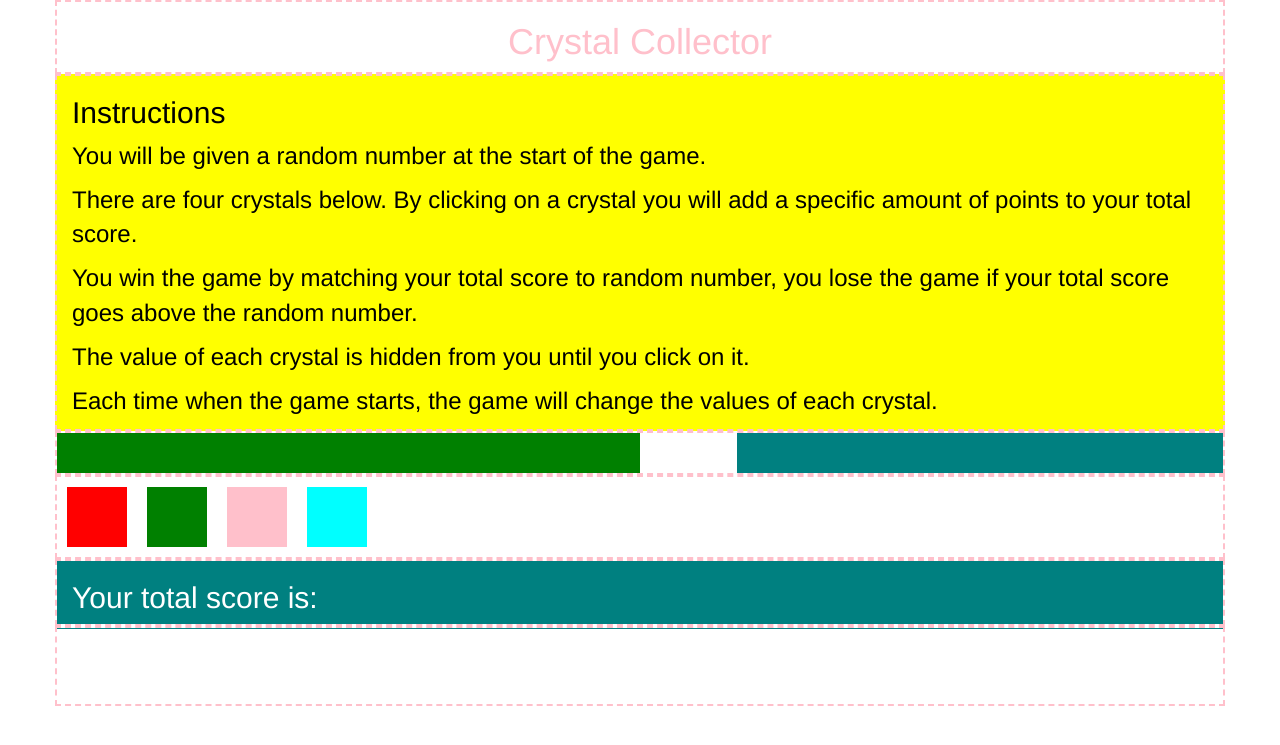
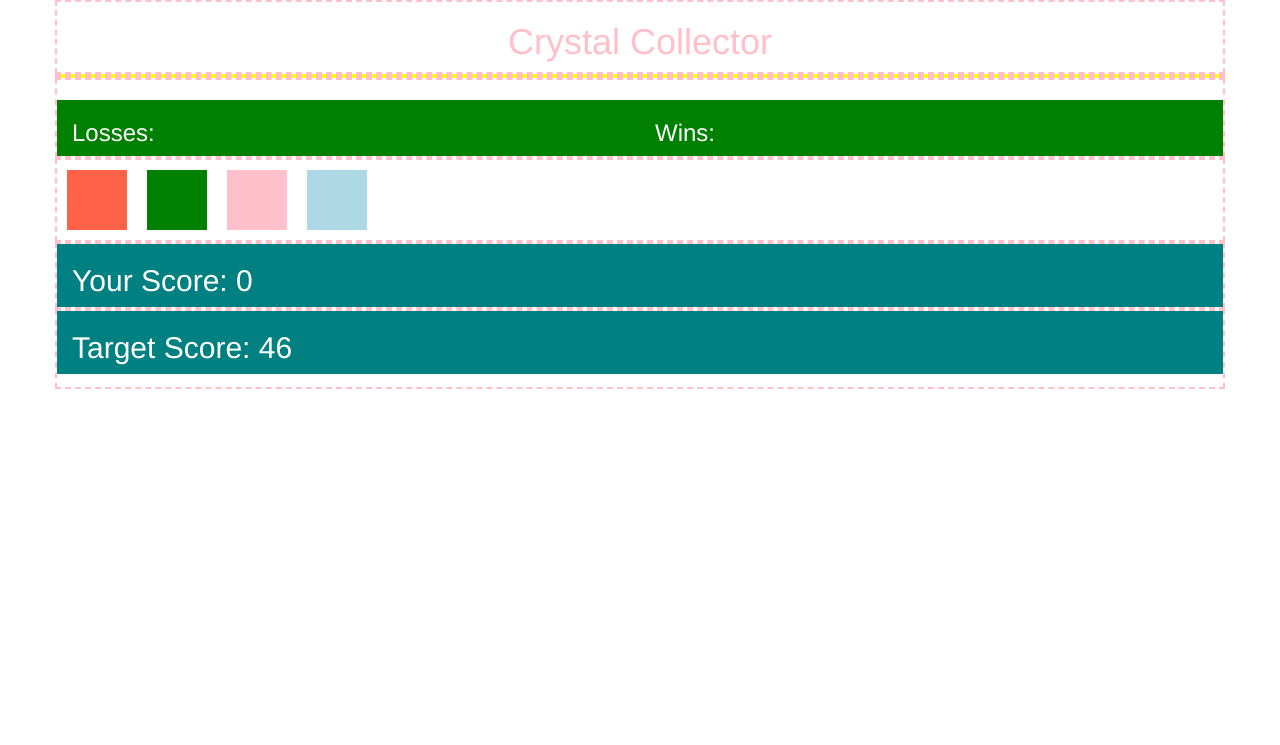
Before and after one commit to mstorino/week-4-game, a PHP site: page / in a window 1280 px wide. Shown: the top 745 px of the page. Run offline with PHP 8.4, Linux system fonts and the light colour scheme; some libraries are stand-ins or nearby versions.

Commit message:
add .js to make game work

```diff
--- a/assets/css/style.css
+++ b/assets/css/style.css
@@ -1,3 +1,6 @@
+.hidden {
+	display:none;
+}
 body {
 	color: white;
 }
@@ -34,7 +37,7 @@ p {font-size: 24px;
 }
 
 .jewelOne {
-	background-color: red;
+	background-color: tomato;
 }
 
 .jewelTwo {
@@ -46,7 +49,7 @@ p {font-size: 24px;
 }
 
 .jewelFour {
-	background-color: aqua;
+	background-color: lightblue;
 }
 
 .row {border: 2px dashed pink;}
--- a/assets/javascript/game.js
+++ b/assets/javascript/game.js
@@ -1,37 +1,99 @@
-// 1. put value in .score
-// 2. give value to each jewel
-// 3. click jewel
-// 4. add value of jewel to the .totalScoreNumber
-// 5. continue to add value of jewel to .totalScoreNumber everytime it's clicked
-// 6. end game when the value of .totalScoreNumber equals the value of .score or value of .totalScoreNumber is greater than the value of .score
-// 7. if .totalScoreNumber equals value of .score say "You Win" in .scoreboard
-// 8. if .totalScoreNumber is greater than value of .score say "You lose" in .scoreboard
-// 9. if .totalScoreNumber equals value of .score add 1 to wins in .scoreboard
-// 10. if .totalScoreNumber equals value of .score add 1 to losses .scoreboard
-// 11. empty .totalScoreNumber
 
+// Global Variables
+var lossCount = 0;
+var winCount = 0;
+var score = 0;
+var targetScore = 20;
 
+// Crystal Variables
+var crystal = {
+  blue:
+  {
+    name: "Blue",
+    value: 0
+  },
+  green:
+  {
+    name: "Green",
+    value: 0
+  },
+  red:
+  {
+    name: "Red",
+    value: 0
+  },
+  pink:
+  {
+    name: "Pink",
+    value: 0
+  }
+};
 
+start();
 
+//set game state
+function start() {
+	score = 0;
+	$("#score").html("<h2> Your Score: " + score);
+	crystalVal();
+	targetScoreVal();
+}
+//random math function to generate crystal values and targetscore
 
-// // variable list
-// var objectHere = [
-//     "for",
-//     "the",
-//     "it",
-//     "up",
-//     "in",
-//     "she"
-// ]
+function randomNum (min, max){
+	return Math.floor(Math.random() * (max-min + 1)) + min;
+};
 
-// var hangmanWord = "";
+//set random targetScore Value and render in html
+function targetScoreVal () {
+	targetScore = randomNum(20, 50);
+	$("#targetScore").html("<h2> Target Score: " + targetScore);
+}
 
+// assign random values to each jewel
+function crystalVal(){
+	crystal.blue.value = randomNum(1, 10);
+	crystal.green.value = randomNum(1, 10);
+	crystal.red.value = randomNum(1, 10);
+	crystal.pink.value = randomNum(1, 10);
+}
 
+// add value of jewel to #score everytime a jewel is clicked
 
-// function startGame(){
+function addValue (crystal) {
+	score += crystal.value;
+	checkWin();
+	$("#score").html("<h2> Your Score: " + score);
+}
 
-// }
+// end game when the score equals or exceeds totalscore
+function checkWin() {
+	if (score === targetScore) {
+		$("#scoreboard").html("<h2>Game Over. You won</h2>");
+		winCount++
+		$("#winCount").html("<h3>Wins: " + winCount + "</h3>");
+		start();
+	} else if (score > targetScore) {
+		$("#scoreboard").html("<h2>Game Over. You Lost</h2>");
+		lossCount++
+		$("#lossCount").html("<h3>Losses: " + lossCount + "</h3>");
+		start();
+	}
+}
 
+// Click Events: collect value of jewel onclick
+$("#red").click(function(){
+	addValue(crystal.red);
+});
 
+$("#pink").click(function(){
+	addValue(crystal.pink);
+});
 
-// startGame();
+$("#green").click(function(){
+	addValue(crystal.green);
+});
+
+$("#blue").click(function(){
+	addValue(crystal.blue);
+});
--- a/index.html
+++ b/index.html
@@ -5,8 +5,6 @@
 
   <meta charset="UTF-8">
   <title>Crystal Collector</title>
-
-
 
   <!-- Bootstrap stylesheet -->
   <link rel="stylesheet" href="https://maxcdn.bootstrapcdn.com/bootstrap/3.3.6/css/bootstrap.min.css">
@@ -35,7 +33,7 @@
 
     <div class="row instructions">
 
-      <div class="col-md-12">
+      <div class="col-md-12 hidden">
         <h2>Instructions</h2>
         <p> You will be given a random number at the start of the game. </p>
         <p> There are four crystals below. By clicking on a crystal you will add a specific amount of points to your total score. </p>
@@ -48,45 +46,44 @@
 
 
     <div class="row game">
-
-      <div class="col-md-6 green score">
+      <h1 id = "scoreboard"></h1>
+      <div class="col-md-6 green">
+        <h3 id="lossCount">Losses: </h3>
       </div> <!-- end col score -->
 
-      <div class="col-md-1">
-      </div> <!-- end col -->
-
-      <div class="col-md-5 teal scoreboard">
+      <div class="col-md-6 green">
+        <h3 id="winCount">Wins: </h3>
       </div> <!-- end col scoreboard -->
 
     </div> <!-- end  row -->
 
     <div class="row">
 
-      <div class="col-md-3 jewelOne">
+      <div class="col-md-3 jewelOne" id = "red">
       </div> <!-- end col red jewel -->
 
-      <div class="col-md-3 jewelTwo">
+      <div class="col-md-3 jewelTwo" id = "green">
       </div> <!-- end col blue jewel -->
 
-      <div class="col-md-3 jewelThree">
+      <div class="col-md-3 jewelThree" id = "pink">
       </div> <!-- end col yellow jewel -->
 
-      <div class="col-md-3 jewelFour">
+      <div class="col-md-3 jewelFour" id = "blue">
       </div> <!-- end col green jewel -->
 
     </div> <!-- end  row jewel-->
 
     <div class="row totalScoreHeader">
 
-      <div class="col-md-12 teal">
-       <h2>Your total score is:</h2>
+      <div class="col-md-12 teal" id = "score">
+
       </div> <!-- end col teal -->
 
     </div> <!-- end  totalScore-->
 
     <div class="row totalScoreNumber">
 
-      <div class="col-md-12 teal">
+      <div class="col-md-12 teal" id = "targetScore">
 
       </div> <!-- end col teal -->
 
@@ -96,10 +93,13 @@
 
 
   </div><!--  end of container -->
+<!-- JQuery -->
+    <script src="https://code.jquery.com/jquery-3.1.1.min.js"></script>
+
+<!--   javascript -->
+ <script type="text/javascript" src="assets/javascript/game.js" type="text/javascript"></script>
 
 
 </body>
-<!--   javascript -->
- <script type="text/javascript" src="assets/javascript/game.js" type="text/javascript"></script>
 
 </html>
```
Also changed, not shown: 2 other files.
